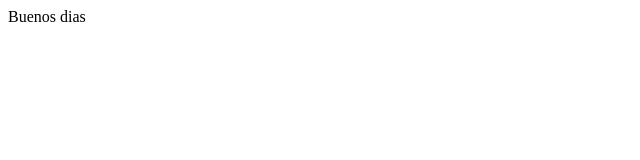
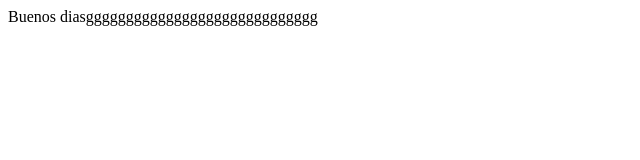
Before and after one commit to carisma91/circulacion, a website: page Circulacion/public_html/index.html in a window 1280 px wide. Shown: the whole page, without its empty margins (0-640 px from the left). Drawn offline with Linux system fonts and the light colour scheme.

Commit message:
csfgvrtvrvsdv

```diff
--- a/Circulacion/public_html/index.html
+++ b/Circulacion/public_html/index.html
@@ -11,6 +11,6 @@ and open the template in the editor.
         <meta name="viewport" content="width=device-width, initial-scale=1.0">
     </head>
     <body>
-        <div>Buenos dias</div>
+        <div>Buenos diasggggggggggggggggggggggggggggg</div>
     </body>
 </html>
```
